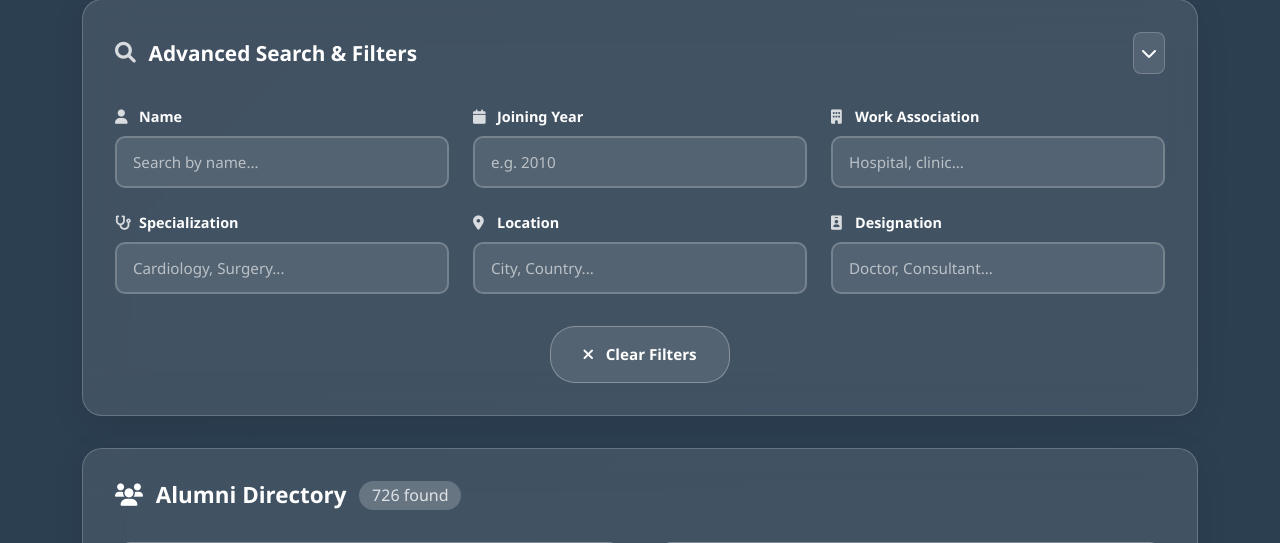
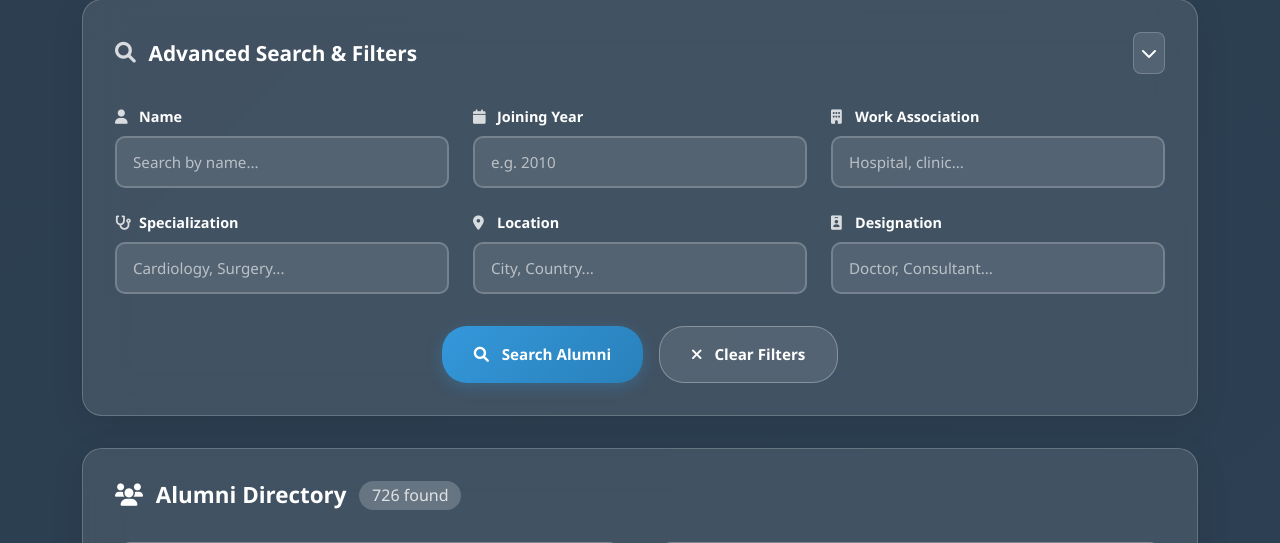
Before and after one commit to praveshgrewal/UCMS, a Django app: page /admin-panel/ in a window 1280 px wide. Shown: the part 1069-1612 px from the top of the page. Run offline with Django 5.2, Linux system fonts and the light colour scheme; a user stored in the database is signed in; data comes from the database, SQL or seed files in the repository; some libraries are stand-ins or nearby versions.

Commit message:
Update admin_panel.html

```diff
--- a/templates/alumni/admin_panel.html
+++ b/templates/alumni/admin_panel.html
@@ -227,7 +227,9 @@
                 </div>
 
                 <div class="search-content" id="advancedSearch">
-                    <form method="get" id="searchForm" onsubmit="return false;"> <div class="search-grid">
+                    <!-- CHANGED: onsubmit now calls performLiveSearch and prevents default -->
+                    <form method="get" id="searchForm" onsubmit="performLiveSearch(); return false;">
+                        <div class="search-grid">
                             <div class="search-group">
                                 <label class="search-label">
                                     <i class="fas fa-user"></i>
@@ -278,11 +280,15 @@
                         </div>
 
                         <div class="search-actions">
+                            <!-- NEW: explicit Search button -->
+                            <button type="submit" class="search-btn primary">
+                                <i class="fas fa-search"></i>
+                                <span>Search Alumni</span>
+                            </button>
                             <button type="button" class="search-btn secondary" onclick="clearSearch()">
                                 <i class="fas fa-times"></i>
                                 <span>Clear Filters</span>
                             </button>
-
                         </div>
                     </form>
                 </div>
@@ -369,11 +375,12 @@
                             <i class="fas fa-edit"></i>
                             <span>Edit</span>
                           </button>
-
-<!--   <button type="button" class="btn btn-outline-danger d-flex align-items-center gap-2 shadow-sm px-3" onclick="confirmRemove({{ alumni.id }})">
+                          <!--
+                          <button type="button" class="btn btn-outline-danger d-flex align-items-center gap-2 shadow-sm px-3" onclick="confirmRemove({{ alumni.id }})">
                             <i class="fas fa-trash-alt"></i>
                             <span>Remove</span>
-  </button> -->
+                          </button>
+                          -->
                         </div>
                     </div>
                     {% endfor %}
@@ -419,31 +426,19 @@
 let currentAlumniId = null;
 let currentAction = null;
 
-// Debounce utility function
-function debounce(func, wait) {
-    let timeout;
-    return function executedFunction(...args) {
-        const later = () => {
-            clearTimeout(timeout);
-            func(...args);
-        };
-        clearTimeout(timeout);
-        timeout = setTimeout(later, wait);
-    };
-}
-
+/* REMOVED: the instant-search input listeners and debounce setup
 document.addEventListener('DOMContentLoaded', function() {
     const searchForm = document.getElementById('searchForm');
     if (searchForm) {
         const searchInputs = searchForm.querySelectorAll('.search-input');
         searchInputs.forEach(input => {
-            // Use debounce to prevent API calls on every keystroke
             input.addEventListener('input', debounce(performLiveSearch, 400));
         });
     }
 });
+*/
 
-// Perform Live Search via Fetch API
+// Perform Search only when the form is submitted (or Clear pressed)
 async function performLiveSearch() {
     const form = document.getElementById('searchForm');
     const params = new URLSearchParams(new FormData(form)).toString();
@@ -455,13 +450,11 @@ async function performLiveSearch() {
     resultsContainer.style.display = 'none';
 
     try {
-        // NOTE: This URL must match the one in your urls.py
         const response = await fetch(`/admin-search/?${params}`);
         if (!response.ok) {
             throw new Error(`HTTP error! status: ${response.status}`);
         }
-        const data = await response.json(); // This now expects and gets JSON
-
+        const data = await response.json();
         if (data.error) {
             throw new Error(data.error);
         }
@@ -501,7 +494,6 @@ function renderAlumniGrid(alumniList) {
         const pgHtml = alumni.joining_year_pg
             ? `<div class="detail-item"><i class="fas fa-user-graduate"></i><span>PG: ${alumni.joining_year_pg}</span></div>` : '';
 
-        // NOTE: This HTML structure now includes the correct classes for the action buttons
         const cardHtml = `
             <div class="alumni-card">
                 <div class="alumni-header">
@@ -529,19 +521,17 @@ function renderAlumniGrid(alumniList) {
                         <i class="fas fa-edit"></i>
                         <span>Edit</span>
                     </button>
-
                 </div>
             </div>`;
         container.innerHTML += cardHtml;
     });
 }
 
-
 // Clear search filters and reload initial data
 function clearSearch() {
     const form = document.getElementById('searchForm');
     form.reset();
-    performLiveSearch(); // Perform a search with empty filters to show all results
+    performLiveSearch(); // show all results after clearing
 }
 
 // Toggle advanced search panel
@@ -549,7 +539,6 @@ function toggleAdvancedSearch() {
     const searchContent = document.getElementById('advancedSearch');
     const toggleBtn = document.querySelector('.toggle-search-btn i');
 
-    // Simple toggle based on current display style
     const isHidden = searchContent.style.display === 'none' || searchContent.style.display === '';
 
     if (isHidden) {
@@ -560,7 +549,6 @@ function toggleAdvancedSearch() {
         toggleBtn.className = 'fas fa-chevron-down';
     }
 }
-
 
 // Edit alumni - redirects to the edit page
 function editAlumni(alumniId) {
@@ -598,10 +586,8 @@ function confirmRemove(alumniId) {
 // Handle confirmation action
 document.getElementById('confirmActionBtn').addEventListener('click', function() {
     if (currentAlumniId && currentAction === 'remove') {
-        // Redirect to the action URL which will handle deletion
         window.location.href = `/admin-action/${currentAlumniId}/delete/`;
     }
 });
-
 </script>
 {% endblock %}
```
Lines whose indentation alone changed are shown as unchanged.
